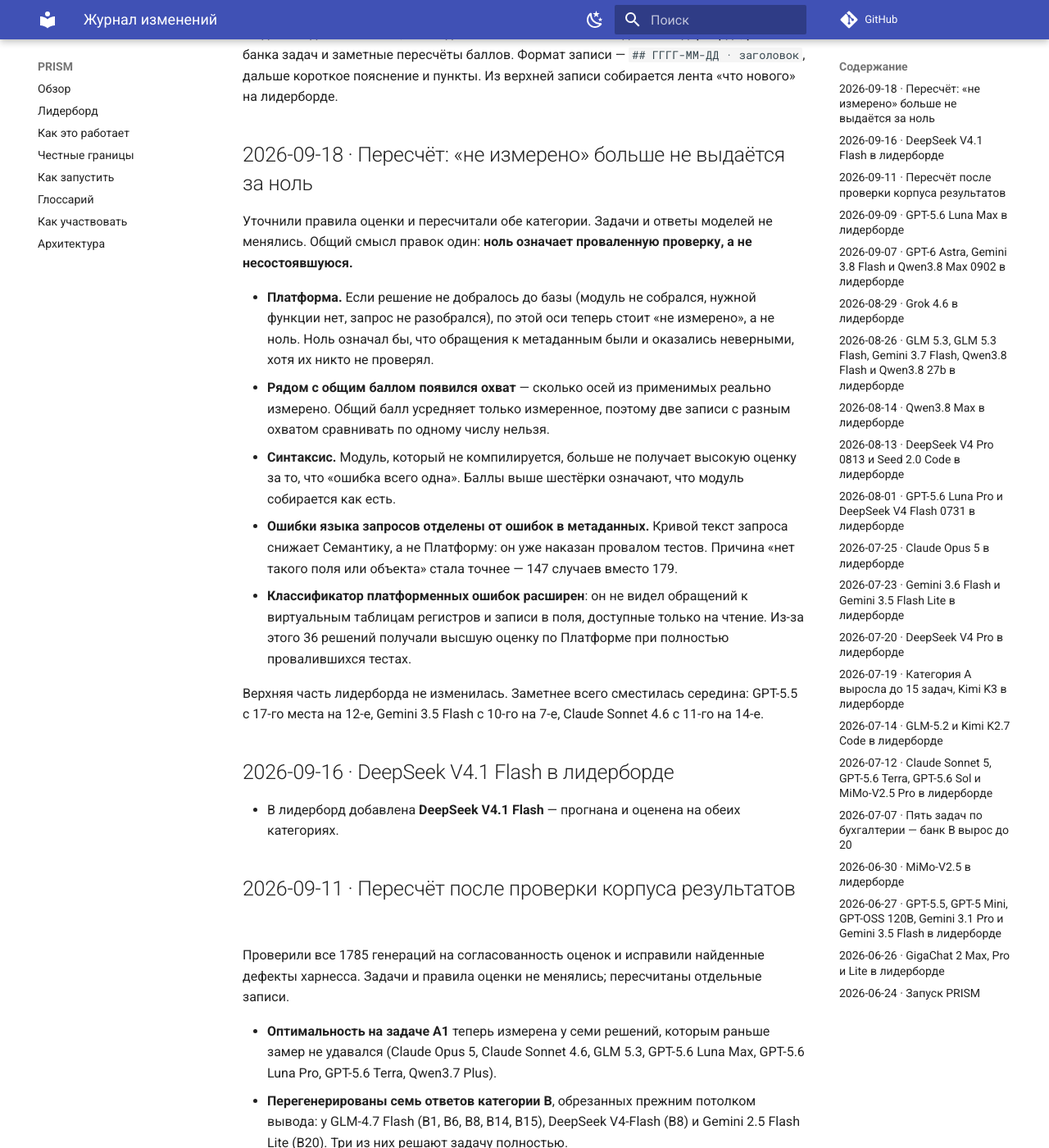
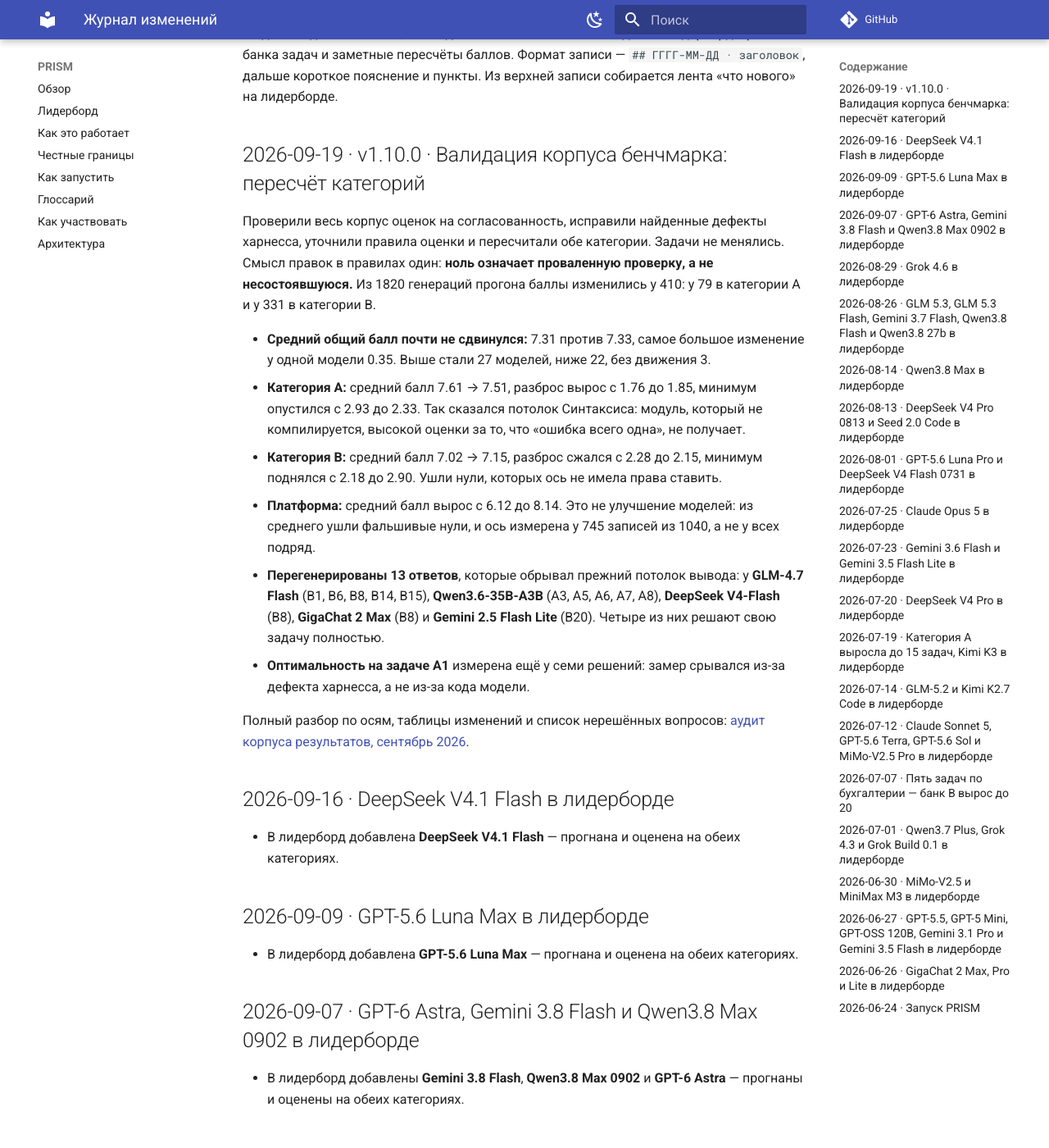
Before and after one commit to genlab-1c/prism, an MkDocs documentation site: the page built from docs/changelog.md, in a window 1280 px wide and 1400 px high, scrolled down 244 px. Shown: the whole window at 82% size. Built offline with MkDocs 1.6.1 and Material for MkDocs 9.7.7, drawn with Linux system fonts in a browser that asks for light colours; comment, search, counter and statistics services are not loaded; some of the changed text lies outside the part shown.

Commit message:
docs(changelog): one entry for the corpus audit branch
Вся ветка это одно событие для читателя витрины, а записей было две:
одна про исправления харнесса, другая про смену правил. Сведены в одну
от 19 сентября, с числами по категориям и ссылкой на отчёт.

Отчёт об аудите заведён в репозиторий: на него ссылается и журнал,
и описание PR.

```diff
--- a/docs/changelog.md
+++ b/docs/changelog.md
@@ -14,47 +14,35 @@
 задач и заметные пересчёты баллов. Формат записи — `## ГГГГ-ММ-ДД · заголовок`, дальше
 короткое пояснение и пункты. Из верхней записи собирается лента «что нового» на лидерборде.
 
-## 2026-09-18 · Пересчёт: «не измерено» больше не выдаётся за ноль
+## 2026-09-19 · v1.10.0 · Валидация корпуса бенчмарка: пересчёт категорий
 
-Уточнили правила оценки и пересчитали обе категории. Задачи и ответы моделей не менялись.
-Общий смысл правок один: **ноль означает проваленную проверку, а не несостоявшуюся.**
+Проверили весь корпус оценок на согласованность, исправили найденные дефекты харнесса,
+уточнили правила оценки и пересчитали обе категории. Задачи не менялись. Смысл правок в
+правилах один: **ноль означает проваленную проверку, а не несостоявшуюся.** Из 1820 генераций
+прогона баллы изменились у 410: у 79 в категории A и у 331 в категории B.
 
-- **Платформа.** Если решение не добралось до базы (модуль не собрался, нужной функции нет,
-  запрос не разобрался), по этой оси теперь стоит «не измерено», а не ноль. Ноль означал бы,
-  что обращения к метаданным были и оказались неверными, хотя их никто не проверял.
-- **Рядом с общим баллом появился охват** — сколько осей из применимых реально измерено.
-  Общий балл усредняет только измеренное, поэтому две записи с разным охватом сравнивать
-  по одному числу нельзя.
-- **Синтаксис.** Модуль, который не компилируется, больше не получает высокую оценку за то,
-  что «ошибка всего одна». Баллы выше шестёрки означают, что модуль собирается как есть.
-- **Ошибки языка запросов отделены от ошибок в метаданных.** Кривой текст запроса снижает
-  Семантику, а не Платформу: он уже наказан провалом тестов. Причина «нет такого поля или
-  объекта» стала точнее — 147 случаев вместо 179.
-- **Классификатор платформенных ошибок расширен**: он не видел обращений к виртуальным
-  таблицам регистров и записи в поля, доступные только на чтение. Из-за этого 36 решений
-  получали высшую оценку по Платформе при полностью провалившихся тестах.
+- **Средний общий балл почти не сдвинулся:** 7.31 против 7.33, самое большое изменение у
+  одной модели 0.35. Выше стали 27 моделей, ниже 22, без движения 3.
+- **Категория A:** средний балл 7.61 → 7.51, разброс вырос с 1.76 до 1.85, минимум опустился
+  с 2.93 до 2.33. Так сказался потолок Синтаксиса: модуль, который не компилируется, высокой
+  оценки за то, что «ошибка всего одна», не получает.
+- **Категория B:** средний балл 7.02 → 7.15, разброс сжался с 2.28 до 2.15, минимум поднялся
+  с 2.18 до 2.90. Ушли нули, которых ось не имела права ставить.
+- **Платформа:** средний балл вырос с 6.12 до 8.14. Это не улучшение моделей: из среднего
+  ушли фальшивые нули, и ось измерена у 745 записей из 1040, а не у всех подряд.
+- **Перегенерированы 13 ответов**, которые обрывал прежний потолок вывода: у **GLM-4.7 Flash**
+  (B1, B6, B8, B14, B15), **Qwen3.6-35B-A3B** (A3, A5, A6, A7, A8), **DeepSeek V4-Flash** (B8),
+  **GigaChat 2 Max** (B8) и **Gemini 2.5 Flash Lite** (B20). Четыре из них решают свою задачу
+  полностью.
+- **Оптимальность на задаче A1** измерена ещё у семи решений: замер срывался из-за дефекта
+  харнесса, а не из-за кода модели.
 
-Верхняя часть лидерборда не изменилась. Заметнее всего сместилась середина: GPT-5.5 с 17-го
-места на 12-е, Gemini 3.5 Flash с 10-го на 7-е, Claude Sonnet 4.6 с 11-го на 14-е.
+Полный разбор по осям, таблицы изменений и список нерешённых вопросов:
+[аудит корпуса результатов, сентябрь 2026](https://github.com/genlab-1c/prism/blob/main/docs/audit-2026-09.md).
 
 ## 2026-09-16 · DeepSeek V4.1 Flash в лидерборде
 
 - В лидерборд добавлена **DeepSeek V4.1 Flash** — прогнана и оценена на обеих категориях.
-
-## 2026-09-11 · Пересчёт после проверки корпуса результатов
-
-Проверили все 1785 генераций на согласованность оценок и исправили найденные дефекты
-харнесса. Задачи и правила оценки не менялись; пересчитаны отдельные записи.
-
-- **Оптимальность на задаче A1** теперь измерена у семи решений, которым раньше замер не
-  удавался (Claude Opus 5, Claude Sonnet 4.6, GLM 5.3, GPT-5.6 Luna Max, GPT-5.6 Luna Pro,
-  GPT-5.6 Terra, Qwen3.7 Plus).
-- **Перегенерированы семь ответов категории B**, обрезанных прежним потолком вывода: у
-  GLM-4.7 Flash (B1, B6, B8, B14, B15), DeepSeek V4-Flash (B8) и Gemini 2.5 Flash Lite (B20).
-  Три из них решают задачу полностью.
-- **Уточнён балл синтаксиса** у записей, где ответ не содержал функции или ронял компилятор
-  платформы: GigaChat 2 Lite, GigaChat 2 Pro, GLM-4.7 Flash, Qwen3.7 Plus, YandexGPT 5 Lite,
-  Seed 2.0 Code.
 
 ## 2026-09-09 · GPT-5.6 Luna Max в лидерборде
 
@@ -133,9 +121,15 @@
   выделение НДС; обороты и сальдо по счёту в разрезе субконто. Банк B вырос с 15 до 20 задач.
 - Все 25 моделей прогнаны и оценены на новых задачах.
 
-## 2026-06-30 · MiMo-V2.5 в лидерборде
+## 2026-07-01 · Qwen3.7 Plus, Grok 4.3 и Grok Build 0.1 в лидерборде
 
-- В лидерборд добавлена **MiMo-V2.5** — прогнана и оценена на обеих категориях.
+- В лидерборд добавлены **Qwen3.7 Plus**, **Grok 4.3** и **Grok Build 0.1** — прогнаны и
+  оценены на обеих категориях.
+
+## 2026-06-30 · MiMo-V2.5 и MiniMax M3 в лидерборде
+
+- В лидерборд добавлены **MiMo-V2.5** и **MiniMax M3** — прогнаны и оценены на обеих
+  категориях.
 
 ## 2026-06-27 · GPT-5.5, GPT-5 Mini, GPT-OSS 120B, Gemini 3.1 Pro и Gemini 3.5 Flash в лидерборде
 
```
Also changed, not shown: CHANGELOG.md (+61 -5 lines), docs/audit-2026-09.md (added, +291 -0 lines).
